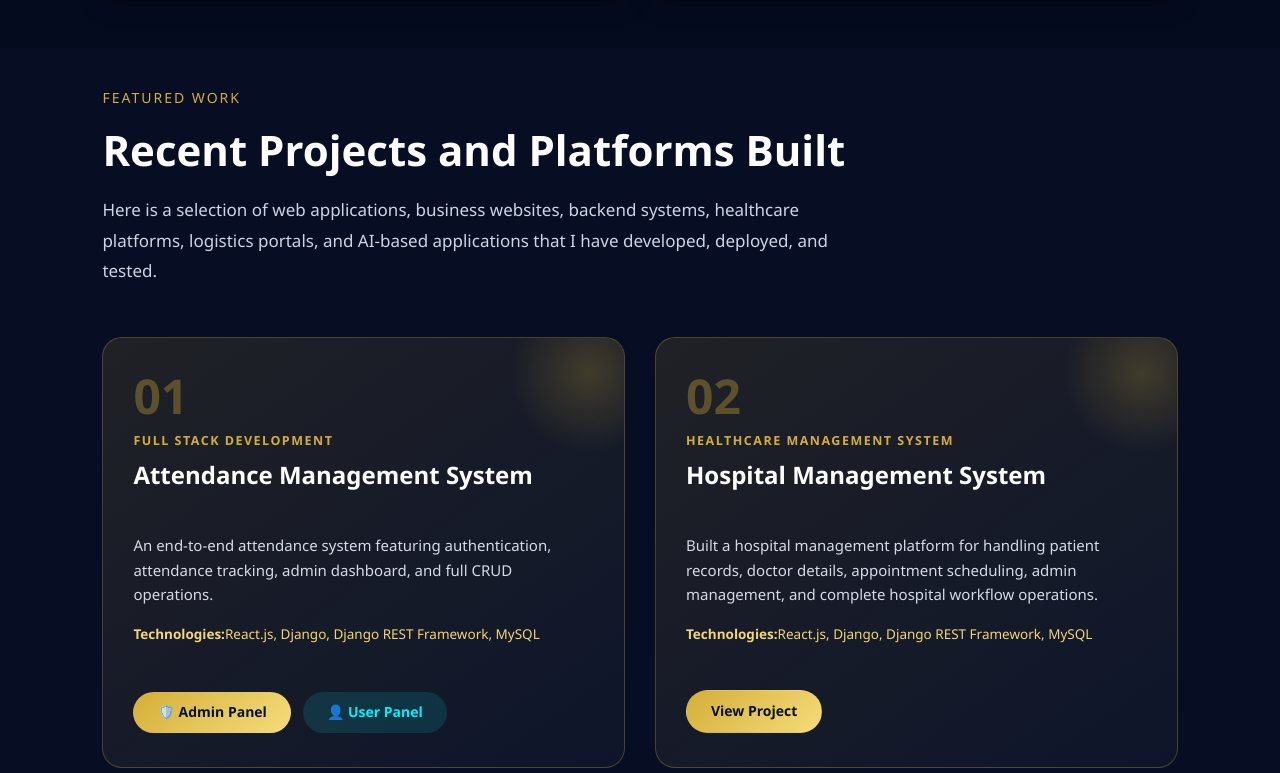
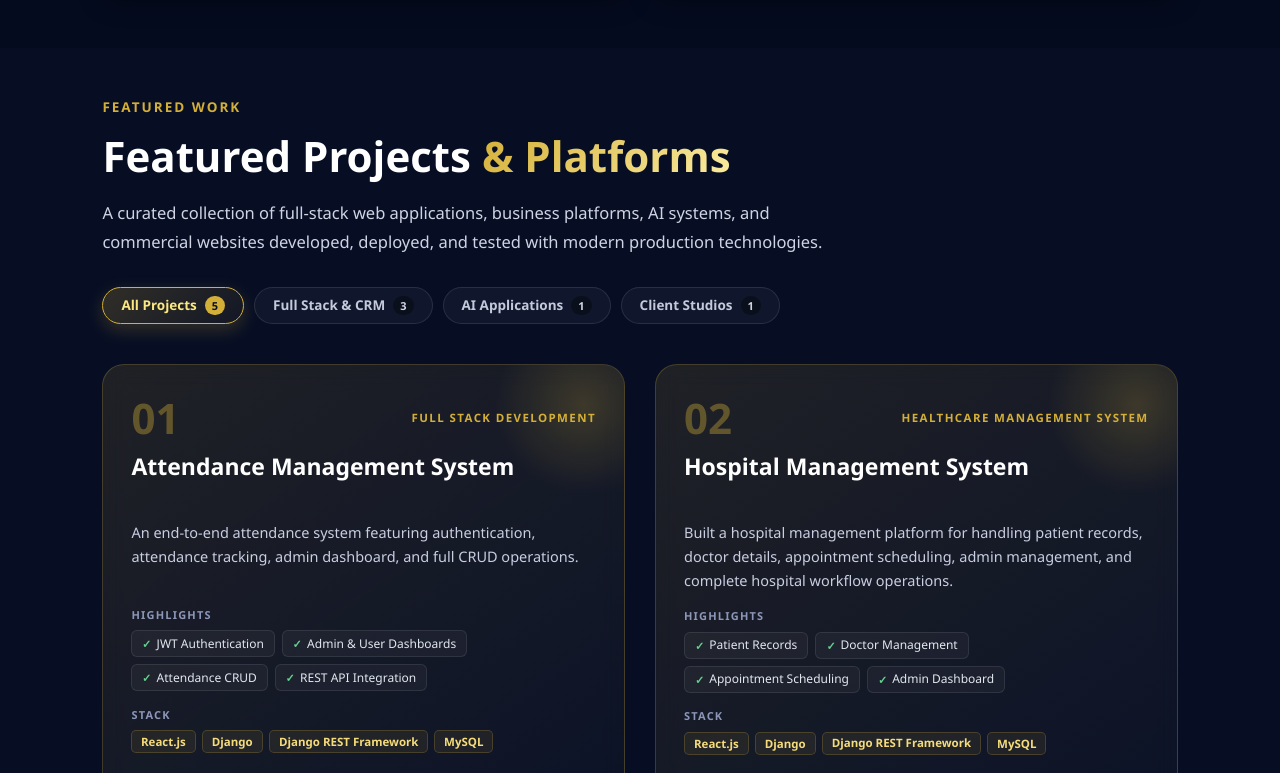
Before and after one commit to Saikumars278/portfolionew, a React (Vite) app: page / in a window 1280 px wide. Shown: the part 2807-3580 px from the top of the page. Built offline with nearby package versions, Linux system fonts and the light colour scheme.

Commit message:
Enhance Featured Work section with category filter pills, live badges, feature highlights chips, and tech stack badges

```diff
--- a/src/components/Projects.jsx
+++ b/src/components/Projects.jsx
@@ -4,6 +4,7 @@ import "../style/Projects.css";
 function Projects() {
   const [activeCredential, setActiveCredential] = useState(null);
   const [copiedState, setCopiedState] = useState("");
+  const [activeFilter, setActiveFilter] = useState("all");
 
   const handleCopy = (text, key) => {
     if (navigator.clipboard) {
@@ -27,7 +28,7 @@ function Projects() {
           observer.unobserve(entry.target);
         }
       },
-      { threshold: 0.15 }
+      { threshold: 0.12 }
     );
 
     observer.observe(node);
@@ -51,6 +52,7 @@ function Projects() {
   const projectsList = [
     {
       number: "01",
+      filterTag: "fullstack",
       category: "Full Stack Development",
       title: "Attendance Management System",
       desc: "An end-to-end attendance system featuring authentication, attendance tracking, admin dashboard, and full CRUD operations.",
@@ -72,10 +74,12 @@ function Projects() {
         username: "user",
         password: "user@123",
       },
+      isLive: false,
     },
 
     {
       number: "02",
+      filterTag: "fullstack",
       category: "Healthcare Management System",
       title: "Hospital Management System",
       desc: "Built a hospital management platform for handling patient records, doctor details, appointment scheduling, admin management, and complete hospital workflow operations.",
@@ -87,10 +91,13 @@ function Projects() {
       ],
       tech: "React.js, Django, Django REST Framework, MySQL",
       link: "https://github.com/Saikumars278",
+      btnText: "Source Code & Repo ↗",
+      isLive: false,
     },
 
     {
       number: "03",
+      filterTag: "ai",
       category: "AI Chatbot Application",
       title: "Smart Chatbot System",
       desc: "Built an interactive AI chatbot application that responds to user queries, provides instant support, and delivers a clean real-time chat experience.",
@@ -104,34 +111,32 @@ function Projects() {
       dualButtons: true,
       adminLink: "https://chatbot-backend-tmii.onrender.com",
       userLink: "https://chatbot-frontend-umber-omega.vercel.app/",
+      userBtnText: "Live Chat App ↗",
       adminCreds: {
         username: "s.saikumar9623@gmail.com",
         password: "SaiKLMNPQR34!$",
       },
+      isLive: true,
     },
 
     // ===========================
     // CRM PROJECT (Admin Only)
     // ===========================
-
     {
       number: "04",
+      filterTag: "fullstack",
       category: "Inventory & Billing System",
       title: "Shop CRM Management System",
       desc: "A complete Shop CRM system for managing products, stock, billing, sales, revenue, and inventory through a secure admin dashboard.",
       features: [
         "Admin Dashboard",
         "Product Management",
-        "Stock Management",
         "Billing & GST Invoice",
         "Daily Sales Report",
         "Revenue Analytics",
-        "Search Products",
         "Low Stock Alerts",
-        "Sales History",
-        "Role-Based Authentication",
       ],
-      tech: "Next.js, Django, Django REST Framework, MySQL, JWT Authentication, Tailwind CSS",
+      tech: "Next.js, Django, Django REST Framework, MySQL, JWT, Tailwind CSS",
       dualButtons: true,
       adminLink: "https://shop-crm-frontend.vercel.app/",
       userLink: "https://shop-crm-frontend.vercel.app/",
@@ -140,6 +145,7 @@ function Projects() {
         username: "admin",
         password: "admin",
       },
+      isLive: true,
     },
 
     // ============================================
@@ -147,6 +153,7 @@ function Projects() {
     // ============================================
     {
       number: "05",
+      filterTag: "client",
       category: "Architecture & Interior Studio",
       title: "Shades & Line | Architecture & Interior Design Studio",
       desc: "A premium, responsive portfolio and business website for an architecture and interior design studio, showcasing architectural planning, bespoke interior projects, space styling, and client consultations.",
@@ -160,8 +167,33 @@ function Projects() {
       tech: "React.js, Tailwind CSS, JavaScript, Vercel",
       link: "https://interior-studio-website-psi.vercel.app/",
       btnText: "Live Preview ↗",
+      isLive: true,
     },
   ];
+
+  const filterTabs = [
+    { id: "all", label: "All Projects", count: projectsList.length },
+    {
+      id: "fullstack",
+      label: "Full Stack & CRM",
+      count: projectsList.filter((p) => p.filterTag === "fullstack").length,
+    },
+    {
+      id: "ai",
+      label: "AI Applications",
+      count: projectsList.filter((p) => p.filterTag === "ai").length,
+    },
+    {
+      id: "client",
+      label: "Client Studios",
+      count: projectsList.filter((p) => p.filterTag === "client").length,
+    },
+  ];
+
+  const displayedProjects =
+    activeFilter === "all"
+      ? projectsList
+      : projectsList.filter((p) => p.filterTag === activeFilter);
 
   return (
     <section
@@ -170,18 +202,41 @@ function Projects() {
       ref={sectionRef}
     >
       <div className="projectsContainer">
-        <p className="sectionTag">Featured Work</p>
+        {/* Section Header */}
+        <div className="projectsHeaderBlock">
+          <p className="sectionTag">Featured Work</p>
+          <h2>
+            Featured Projects <span className="highlightTitle">& Platforms</span>
+          </h2>
+          <p className="projectsIntro">
+            A curated collection of full-stack web applications, business platforms,
+            AI systems, and commercial websites developed, deployed, and tested
+            with modern production technologies.
+          </p>
 
-        <h2>Recent Projects and Platforms Built</h2>
+          {/* Interactive Filter Pills */}
+          <div className="projectsFilterBar">
+            {filterTabs.map((tab) => (
+              <button
+                key={tab.id}
+                type="button"
+                className={`filterPill ${activeFilter === tab.id ? "active" : ""}`}
+                onClick={() => setActiveFilter(tab.id)}
+              >
+                <span>{tab.label}</span>
+                <span className="filterCount">{tab.count}</span>
+              </button>
+            ))}
+          </div>
+        </div>
 
-        <p className="projectsIntro">
-          Here is a selection of web applications, business websites, backend systems,
-          healthcare platforms, logistics portals, and AI-based applications that I have
-          developed, deployed, and tested.
-        </p>
-
-        <div className="projectsGrid">
-          {projectsList.map((project, index) => {
+        {/* Projects Grid */}
+        <div
+          className={`projectsGrid ${
+            displayedProjects.length % 2 !== 0 ? "hasOddChild" : ""
+          }`}
+        >
+          {displayedProjects.map((project, index) => {
             const isAdminActive =
               activeCredential?.project.number === project.number &&
               activeCredential?.type === "admin";
@@ -192,21 +247,56 @@ function Projects() {
             return (
               <div
                 className="projectCard"
-                key={index}
+                key={project.number}
                 style={{ "--cardIndex": index }}
               >
-                <div className="projectNumber">{project.number}</div>
+                {/* Card Top Row: Number & Status Badges */}
+                <div className="cardTopBar">
+                  <div className="projectNumber">{project.number}</div>
 
-                <div className="projectCategory">{project.category}</div>
+                  <div className="cardBadges">
+                    {project.isLive && (
+                      <span className="liveBadge" title="Project is deployed live">
+                        <span className="liveDot"></span> Live
+                      </span>
+                    )}
+                    <span className="categoryBadge">{project.category}</span>
+                  </div>
+                </div>
 
-                <h3>{project.title}</h3>
+                {/* Title */}
+                <h3 className="projectTitle">{project.title}</h3>
 
+                {/* Description */}
                 <p className="projectDesc">{project.desc}</p>
 
-                <p className="projectTech">
-                  <strong>Technologies: </strong>{project.tech}
-                </p>
+                {/* Key Features Highlights */}
+                {project.features && project.features.length > 0 && (
+                  <div className="projectFeaturesBlock">
+                    <span className="featuresLabel">Highlights</span>
+                    <div className="featuresChipList">
+                      {project.features.slice(0, 4).map((feat, fIdx) => (
+                        <span className="featureChip" key={fIdx}>
+                          <span className="featureIcon">✓</span> {feat}
+                        </span>
+                      ))}
+                    </div>
+                  </div>
+                )}
 
+                {/* Tech Stack Chips */}
+                <div className="projectTechBlock">
+                  <span className="techLabel">Stack</span>
+                  <div className="techChipList">
+                    {project.tech.split(",").map((tItem, tIdx) => (
+                      <span className="techChip" key={tIdx}>
+                        {tItem.trim()}
+                      </span>
+                    ))}
+                  </div>
+                </div>
+
+                {/* Action Buttons */}
                 {project.dualButtons ? (
                   <div className="projectDualSection">
                     <div className="projectBtnGroup">
--- a/src/style/Projects.css
+++ b/src/style/Projects.css
@@ -1,6 +1,10 @@
+/* ==========================================================================
+   FEATURED WORK / PROJECTS SECTION
+   ========================================================================== */
+
 .projectsSection {
   background: #070e24;
-  padding: 40px 8% 100px;
+  padding: 50px 8% 100px;
   color: white;
   overflow: hidden;
   position: relative;
@@ -11,22 +15,104 @@
   margin: auto;
 }
 
+/* Header Block */
+.projectsHeaderBlock {
+  margin-bottom: 40px;
+}
+
+.projectsSection .sectionTag {
+  color: #d4af37;
+  letter-spacing: 2px;
+  text-transform: uppercase;
+  margin-bottom: 14px;
+  font-size: 13.5px;
+  font-weight: 700;
+}
+
 .projectsSection h2 {
-  max-width: 780px;
+  max-width: 820px;
   font-size: 42px;
-  line-height: 1.2;
-  margin-bottom: 20px;
+  line-height: 1.22;
+  margin-bottom: 18px;
+  color: #ffffff;
+  font-weight: 800;
+}
+
+.projectsSection h2 .highlightTitle {
+  background: linear-gradient(135deg, #d4af37, #fceda2);
+  -webkit-background-clip: text;
+  -webkit-text-fill-color: transparent;
 }
 
 .projectsIntro {
-  max-width: 730px;
+  max-width: 760px;
   color: #cfd3e3;
-  font-size: 17px;
-  line-height: 1.8;
-  margin-bottom: 50px;
+  font-size: 16.5px;
+  line-height: 1.75;
+  margin-bottom: 30px;
 }
 
-/* 2-Column Balanced Grid: 2 projects per row, all cards equal height */
+/* ==========================================================================
+   INTERACTIVE CATEGORY FILTER BAR
+   ========================================================================== */
+
+.projectsFilterBar {
+  display: flex;
+  align-items: center;
+  gap: 10px;
+  flex-wrap: wrap;
+  margin-bottom: 15px;
+}
+
+.filterPill {
+  display: inline-flex;
+  align-items: center;
+  gap: 8px;
+  padding: 8px 18px;
+  background: rgba(255, 255, 255, 0.04);
+  border: 1px solid rgba(255, 255, 255, 0.1);
+  color: #c4c9dc;
+  border-radius: 50px;
+  font-size: 13.5px;
+  font-weight: 600;
+  cursor: pointer;
+  transition: all 0.25s cubic-bezier(0.4, 0, 0.2, 1);
+  font-family: inherit;
+  outline: none;
+}
+
+.filterPill:hover {
+  background: rgba(212, 175, 55, 0.1);
+  border-color: rgba(212, 175, 55, 0.35);
+  color: #ffffff;
+  transform: translateY(-2px);
+}
+
+.filterPill.active {
+  background: linear-gradient(135deg, rgba(212, 175, 55, 0.2), rgba(212, 175, 55, 0.06));
+  border-color: #d4af37;
+  color: #fce881;
+  box-shadow: 0 6px 18px rgba(212, 175, 55, 0.22);
+}
+
+.filterCount {
+  font-size: 11px;
+  padding: 2px 7px;
+  border-radius: 12px;
+  background: rgba(0, 0, 0, 0.35);
+  color: #cfd3e3;
+  font-weight: 700;
+}
+
+.filterPill.active .filterCount {
+  background: #d4af37;
+  color: #071126;
+}
+
+/* ==========================================================================
+   PROJECTS 2-COLUMN BALANCED GRID
+   ========================================================================== */
+
 .projectsGrid {
   display: grid;
   grid-template-columns: repeat(2, 1fr);
@@ -34,133 +120,274 @@
   align-items: stretch;
 }
 
-/* Card Container — All cards identical size */
+/* Odd last card centered symmetrically on desktop */
+.projectsGrid.hasOddChild .projectCard:last-child {
+  grid-column: 1 / -1;
+  justify-self: center;
+  width: 100%;
+  max-width: calc((100% - 30px) / 2);
+}
+
+/* ==========================================================================
+   PROJECT CARD DESIGN
+   ========================================================================== */
+
 .projectCard {
   position: relative;
-  padding: 34px 30px;
-  border-radius: 20px;
+  padding: 32px 28px;
+  border-radius: 22px;
   background: linear-gradient(
     145deg,
     rgba(212, 175, 55, 0.12),
-    rgba(255, 255, 255, 0.03)
+    rgba(255, 255, 255, 0.02)
   );
-  border: 1px solid rgba(212, 175, 55, 0.28);
+  border: 1px solid rgba(212, 175, 55, 0.25);
+  backdrop-filter: blur(12px);
+  -webkit-backdrop-filter: blur(12px);
   overflow: hidden;
-  transition: transform 0.3s ease, border-color 0.3s ease, box-shadow 0.3s ease;
+  transition: transform 0.35s cubic-bezier(0.16, 1, 0.3, 1),
+              border-color 0.3s ease,
+              box-shadow 0.35s ease;
   display: flex;
   flex-direction: column;
   height: 100%;
   box-sizing: border-box;
 }
 
-/* Center odd last card in 2-column grid so it maintains exact same size and balanced alignment */
-.projectCard:last-child:nth-child(odd) {
-  grid-column: 1 / -1;
-  justify-self: center;
-  width: 100%;
-  max-width: calc((100% - 30px) / 2);
-}
-
 .projectCard::before {
   content: "";
   position: absolute;
-  width: 160px;
-  height: 160px;
-  background: radial-gradient(circle, rgba(212, 175, 55, 0.22), transparent 70%);
-  right: -45px;
-  top: -45px;
+  width: 180px;
+  height: 180px;
+  background: radial-gradient(circle, rgba(212, 175, 55, 0.2), transparent 70%);
+  right: -50px;
+  top: -50px;
   pointer-events: none;
+  transition: opacity 0.4s ease;
 }
 
 .projectCard:hover {
   transform: translateY(-8px);
   border-color: #d4af37;
-  box-shadow: 0 24px 50px rgba(0, 0, 0, 0.45);
+  box-shadow: 0 24px 50px rgba(0, 0, 0, 0.5), 0 0 20px rgba(212, 175, 55, 0.15);
+}
+
+/* Card Top Bar */
+.cardTopBar {
+  display: flex;
+  align-items: center;
+  justify-content: space-between;
+  margin-bottom: 12px;
+  gap: 12px;
 }
 
 .projectNumber {
-  color: rgba(212, 175, 55, 0.35);
-  font-size: 48px;
+  color: rgba(212, 175, 55, 0.38);
+  font-size: 42px;
   font-weight: 800;
-  margin-bottom: 12px;
   line-height: 1;
-  transition: color 0.4s ease, transform 0.4s ease;
+  transition: color 0.3s ease, transform 0.3s ease;
 }
 
 .projectCard:hover .projectNumber {
-  color: rgba(212, 175, 55, 0.65);
-  transform: scale(1.08);
+  color: rgba(212, 175, 55, 0.7);
+  transform: scale(1.06);
 }
 
-.projectCategory {
+.cardBadges {
+  display: flex;
+  align-items: center;
+  gap: 8px;
+  flex-wrap: wrap;
+  justify-content: flex-end;
+}
+
+/* Pulsing Live Deployed Badge */
+.liveBadge {
+  display: inline-flex;
+  align-items: center;
+  gap: 6px;
+  font-size: 11px;
+  font-weight: 700;
+  color: #34d399;
+  background: rgba(16, 185, 129, 0.14);
+  border: 1px solid rgba(16, 185, 129, 0.4);
+  padding: 3px 10px;
+  border-radius: 50px;
+  letter-spacing: 0.5px;
+  text-transform: uppercase;
+}
+
+.liveDot {
+  width: 7px;
+  height: 7px;
+  border-radius: 50%;
+  background: #34d399;
+  box-shadow: 0 0 8px #34d399;
+  animation: pulseLiveDot 1.8s infinite;
+}
+
+@keyframes pulseLiveDot {
+  0%, 100% {
+    opacity: 1;
+    transform: scale(1);
+  }
+  50% {
+    opacity: 0.35;
+    transform: scale(1.35);
+  }
+}
+
+.categoryBadge {
   color: #d4af37;
   text-transform: uppercase;
-  letter-spacing: 1.5px;
-  font-size: 12.5px;
-  margin-bottom: 10px;
-  font-weight: 600;
+  letter-spacing: 1.4px;
+  font-size: 11.5px;
+  font-weight: 700;
 }
 
-/* Proper uniform alignment for Titles across all cards */
-.projectCard h3 {
+/* Project Title */
+.projectTitle {
   color: #ffffff;
-  font-size: 24px;
-  line-height: 1.3;
-  margin-bottom: 14px;
-  min-height: 60px;
+  font-size: 23px;
+  line-height: 1.32;
+  margin-bottom: 12px;
+  min-height: 58px;
   display: flex;
   align-items: flex-start;
+  transition: color 0.25s ease;
 }
 
-/* Proper uniform alignment for Description across all cards (No flex: 1 to avoid empty gaps) */
+.projectCard:hover .projectTitle {
+  color: #fceda2;
+}
+
+/* Project Description */
 .projectDesc {
-  color: #d6d9e6;
-  font-size: 15px;
+  color: #c9cee2;
+  font-size: 14.5px;
   line-height: 1.65;
   margin-bottom: 16px;
-  min-height: 75px;
+  min-height: 70px;
 }
 
-/* Proper uniform alignment for Technologies across all cards */
-.projectTech {
-  color: #f3d675;
-  font-size: 13.5px;
-  line-height: 1.55;
-  margin-bottom: 24px;
-  min-height: 42px;
-  display: flex;
-  align-items: flex-start;
+/* Key Features Highlights Block */
+.projectFeaturesBlock {
+  margin-bottom: 16px;
 }
 
-/* Push buttons to the bottom so every card has buttons aligned at the exact same line */
+.featuresLabel,
+.techLabel {
+  display: block;
+  font-size: 11px;
+  font-weight: 700;
+  text-transform: uppercase;
+  letter-spacing: 1.2px;
+  color: #8c97b8;
+  margin-bottom: 8px;
+}
+
+.featuresChipList {
+  display: flex;
+  flex-wrap: wrap;
+  gap: 7px;
+}
+
+.featureChip {
+  display: inline-flex;
+  align-items: center;
+  gap: 5px;
+  font-size: 12px;
+  font-weight: 500;
+  color: #e2e8f0;
+  background: rgba(255, 255, 255, 0.04);
+  border: 1px solid rgba(255, 255, 255, 0.09);
+  padding: 4px 10px;
+  border-radius: 6px;
+  transition: all 0.2s ease;
+}
+
+.featureChip:hover {
+  background: rgba(212, 175, 55, 0.1);
+  border-color: rgba(212, 175, 55, 0.35);
+  color: #ffffff;
+}
+
+.featureIcon {
+  color: #68d391;
+  font-size: 11px;
+  font-weight: 800;
+}
+
+/* Tech Stack Badges */
+.projectTechBlock {
+  margin-bottom: 24px;
+}
+
+.techChipList {
+  display: flex;
+  flex-wrap: wrap;
+  gap: 6px;
+}
+
+.techChip {
+  font-size: 11.5px;
+  font-weight: 600;
+  color: #f5dc7a;
+  background: rgba(212, 175, 55, 0.08);
+  border: 1px solid rgba(212, 175, 55, 0.22);
+  padding: 3px 9px;
+  border-radius: 5px;
+  transition: all 0.2s ease;
+}
+
+.techChip:hover {
+  background: rgba(212, 175, 55, 0.18);
+  border-color: #d4af37;
+  color: #ffffff;
+  transform: translateY(-1px);
+}
+
+/* ==========================================================================
+   BUTTONS BAR
+   ========================================================================== */
+
 .projectBtnWrapper,
 .projectDualSection {
   margin-top: auto;
   width: 100%;
 }
 
-/* Base button style */
+.projectBtnGroup {
+  display: flex;
+  gap: 12px;
+  flex-wrap: wrap;
+  align-items: center;
+}
+
 .projectBtn {
   display: inline-flex;
   align-items: center;
   justify-content: center;
   text-decoration: none;
-  padding: 12px 24px;
+  padding: 11px 22px;
   border-radius: 50px;
   font-weight: 600;
-  font-size: 14px;
+  font-size: 13.5px;
   line-height: 1.2;
   transition: all 0.3s cubic-bezier(0.4, 0, 0.2, 1);
   white-space: nowrap;
   box-sizing: border-box;
   cursor: pointer;
+  font-family: inherit;
+  border: none;
+  outline: none;
 }
 
-/* Gold button - Admin Panel */
+/* Gold Button */
 .projectBtnGold {
   background: linear-gradient(135deg, #d4af37, #f5dc7a);
   color: #071126;
-  border: 1px solid transparent;
 }
 
 .projectBtnGold:hover {
@@ -169,43 +396,28 @@
   box-shadow: 0 10px 24px rgba(212, 175, 55, 0.35);
 }
 
-/* Cyan button - User Panel */
+/* Cyan Outline Button */
 .projectBtnOutline {
-  background: rgba(0, 240, 255, 0.12);
+  background: rgba(0, 240, 255, 0.1);
   color: #00f0ff;
-  border: 1px solid rgba(0, 240, 255, 0.45);
+  border: 1px solid rgba(0, 240, 255, 0.4);
 }
 
 .projectBtnOutline:hover {
-  background: rgba(0, 240, 255, 0.26);
+  background: rgba(0, 240, 255, 0.24);
   border-color: #00f0ff;
   color: #ffffff;
   transform: translateY(-2px);
   box-shadow: 0 10px 24px rgba(0, 240, 255, 0.25);
 }
 
-/* Dual button group */
-.projectBtnGroup {
-  display: flex;
-  gap: 12px;
-  flex-wrap: wrap;
-  align-items: center;
-}
-
-.projectBtnGroup .projectBtn {
-  font-family: inherit;
-  border: none;
-  outline: none;
-}
-
-/* Active state for modal trigger button */
 .activeCredBtn {
   transform: translateY(2px);
   box-shadow: 0 0 16px rgba(212, 175, 55, 0.4) !important;
 }
 
 /* ==========================================================================
-   CREDENTIALS MODAL POPUP DIALOG (Does not affect or distort card heights)
+   CREDENTIALS MODAL POPUP DIALOG
    ========================================================================== */
 
 .credModalBackdrop {
@@ -255,13 +467,11 @@
   }
 }
 
-/* Gold Theme (Admin) */
 .credModalGold {
   border: 1px solid rgba(212, 175, 55, 0.48);
   box-shadow: 0 25px 60px rgba(0, 0, 0, 0.7), 0 0 35px rgba(212, 175, 55, 0.16);
 }
 
-/* Cyan Theme (User) */
 .credModalCyan {
   border: 1px solid rgba(0, 240, 255, 0.45);
   box-shadow: 0 25px 60px rgba(0, 0, 0, 0.7), 0 0 35px rgba(0, 240, 255, 0.16);
@@ -395,7 +605,6 @@
   color: #00f0ff;
 }
 
-/* Copy Button */
 .copyBtn {
   font-family: inherit;
   font-size: 11px;
@@ -447,7 +656,6 @@
   color: #68d391;
 }
 
-/* Modal Open Link CTA Button */
 .credLink {
   display: inline-flex;
   align-items: center;
@@ -494,10 +702,11 @@
 
 .projectsSection .sectionTag,
 .projectsSection h2,
-.projectsIntro {
+.projectsIntro,
+.projectsFilterBar {
   opacity: 0;
-  transform: translateY(30px);
-  transition: opacity 0.7s ease, transform 0.7s ease;
+  transform: translateY(25px);
+  transition: opacity 0.65s ease, transform 0.65s ease;
 }
 
 .projectsSection.show .sectionTag {
@@ -509,25 +718,31 @@
 .projectsSection.show h2 {
   opacity: 1;
   transform: translateY(0);
-  transition-delay: 0.18s;
+  transition-delay: 0.15s;
 }
 
 .projectsSection.show .projectsIntro {
   opacity: 1;
   transform: translateY(0);
-  transition-delay: 0.3s;
+  transition-delay: 0.25s;
+}
+
+.projectsSection.show .projectsFilterBar {
+  opacity: 1;
+  transform: translateY(0);
+  transition-delay: 0.32s;
 }
 
 .projectCard {
   opacity: 0;
-  transform: translateY(40px) scale(0.97);
-  transition: opacity 0.7s ease, transform 0.7s ease, border-color 0.3s ease, box-shadow 0.3s ease;
+  transform: translateY(35px) scale(0.98);
+  transition: opacity 0.6s ease, transform 0.6s ease, border-color 0.3s ease, box-shadow 0.35s ease;
 }
 
 .projectsSection.show .projectCard {
   opacity: 1;
   transform: translateY(0) scale(1);
-  transition-delay: calc(0.4s + (var(--cardIndex) * 0.12s));
+  transition-delay: calc(0.35s + (var(--cardIndex) * 0.1s));
 }
 
 .projectsSection.show .projectCard:hover {
@@ -538,42 +753,13 @@
    RESPONSIVE DESIGN
    ========================================================================== */
 
-@media (max-width: 820px) {
+@media (max-width: 900px) {
   .projectsSection {
-    padding: 40px 5% 60px;
+    padding: 40px 6% 70px;
   }
 
-  .projectsGrid {
-    grid-template-columns: 1fr;
-    gap: 24px;
-  }
-
-  .projectCard:last-child:nth-child(odd) {
-    max-width: 100%;
-  }
-
-  .projectCard h3 {
-    min-height: auto;
-  }
-
-  .projectDesc {
-    min-height: auto;
-  }
-
-  .projectTech {
-    min-height: auto;
-  }
-}
-
-@media (max-width: 600px) {
-  .projectsSection {
-    padding: 32px 14px 60px;
-  }
-
-  .projectsIntro {
-    font-size: 15px;
-    line-height: 1.65;
-    margin-bottom: 30px;
+  .projectsSection h2 {
+    font-size: 34px;
   }
 
   .projectsGrid {
@@ -581,34 +767,55 @@
     gap: 26px;
   }
 
+  .projectsGrid.hasOddChild .projectCard:last-child {
+    max-width: 100%;
+  }
+
+  .projectTitle {
+    min-height: auto;
+  }
+
+  .projectDesc {
+    min-height: auto;
+  }
+}
+
+@media (max-width: 600px) {
+  .projectsSection {
+    padding: 34px 14px 60px;
+  }
+
+  .projectsSection h2 {
+    font-size: 28px;
+  }
+
+  .projectsIntro {
+    font-size: 14.5px;
+    line-height: 1.6;
+    margin-bottom: 22px;
+  }
+
+  .projectsFilterBar {
+    gap: 8px;
+    margin-bottom: 24px;
+  }
+
+  .filterPill {
+    padding: 6px 14px;
+    font-size: 12.5px;
+  }
+
   .projectCard {
-    padding: 28px 20px;
+    padding: 24px 18px;
     border-radius: 18px;
   }
 
   .projectNumber {
-    font-size: 42px;
-    margin-bottom: 10px;
+    font-size: 36px;
   }
 
-  .projectCard h3 {
-    font-size: 22px;
-    margin-bottom: 12px;
-  }
-
-  .projectDesc {
-    font-size: 14.5px;
-    margin-bottom: 14px;
-  }
-
-  .projectTech {
-    font-size: 13.5px;
-    margin-bottom: 20px;
-  }
-
-  .projectsSection h2 {
-    font-size: 28px;
-    line-height: 1.25;
+  .projectTitle {
+    font-size: 20px;
   }
 
   .projectBtnGroup {
@@ -620,13 +827,8 @@
   .projectBtnGroup .projectBtn,
   .projectBtnWrapper .projectBtn {
     width: 100%;
-    padding: 13px 20px;
-    font-size: 14.5px;
-  }
-
-  .credModalBox {
-    padding: 22px 18px;
-    border-radius: 16px;
+    padding: 12px 18px;
+    font-size: 14px;
   }
 }
 
@@ -634,6 +836,7 @@
   .projectsSection .sectionTag,
   .projectsSection h2,
   .projectsIntro,
+  .projectsFilterBar,
   .projectCard,
   .credModalBox,
   .credModalBackdrop {
```
